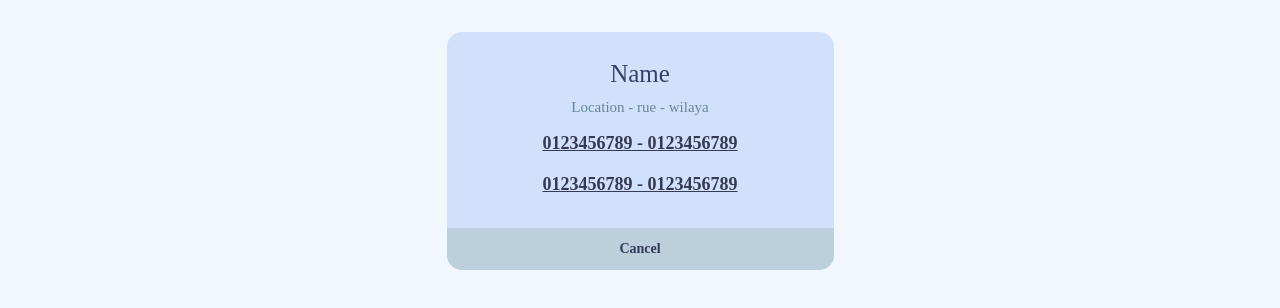
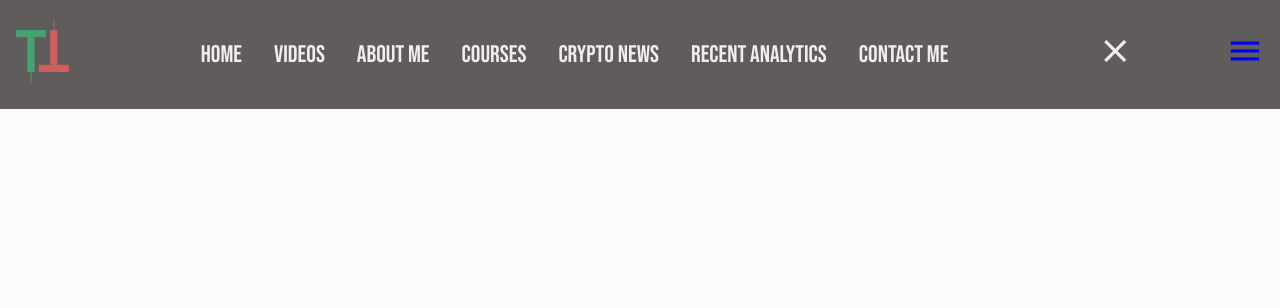
Before and after one commit to Aymendz46/tradertoks-frontend, a plain HTML site: page index.html in a window 1280 px wide. Drawn offline with Linux system fonts and the light colour scheme; a web font is replaced by a local one.

Commit message:
navbar + imgs

```diff
--- a/index.html
+++ b/index.html
@@ -8,9 +8,11 @@
 
     <link rel="preconnect" href="https://fonts.googleapis.com">
     <link rel="preconnect" href="https://fonts.gstatic.com" crossorigin>
-    <link href="https://fonts.googleapis.com/css2?family=Aldrich&display=swap" rel="stylesheet">
+    <link href="https://fonts.googleapis.com/css2?family=Poppins&display=swap" rel="stylesheet">
+    <link href="https://fonts.googleapis.com/icon?family=Material+Icons" rel="stylesheet">
+    <link href="https://fonts.googleapis.com/css2?family=Bebas+Neue&display=swap" rel="stylesheet">
 
-    <title>Bruh UI pls give oxygen i can't breathe</title>
+    <title>Trader Toks | Welcome!</title>
 
     <style>
 
@@ -22,21 +24,77 @@
 
       body
       {
-        font-family: "Aldrich", sans-serif;
-        background-color: #F2F6FF;
+        font-family: "Poppins", sans-serif;
+        background-color: #FBFBFB;
       }
 
-      .header-text h2
+      /* navigation background style */
+      nav
       {
-        font-family: Aldrich;
+        display: flex;
+        justify-content: space-between;
+        align-items: center;
+        padding: 1em;
+        background: rgba(80, 75, 75, 0.9);
+        backdrop-filter: blur(21px);
+      }
+
+      /* global style for lists*/
+
+      li
+      {
+        list-style: none;
+        margin: 1em;
+      }
+
+      /* global styles for links inside lists */
+
+      li a
+      {
+        text-decoration:  none;
+      }
+
+      /* links inside lists of the class .links style */
+
+      .links li a
+      {
+        font-family: Bebas Neue;
         font-style: normal;
         font-weight: normal;
-        font-size: 25px;
-        line-height: 24px;
-        margin-top: 30px;
-        text-align: center;
-        color: #354168;
+        font-size: 24px;
+        line-height: 29px;
+        color: #F2ECED;
       }
+
+      /* elements inside links class, style */
+
+      .links
+      {
+        display: flex;
+        justify-content: center;
+        z-index: 1000;
+        letter-spacing: 0em;
+        transition: top 1s ease-in-out;
+      }
+
+      li .active
+      {
+        font-weight: bold;
+      }
+
+      .icon.close
+      {
+        /*display: none;*/
+        z-index: 1111;
+        transition: all 1s ease-in-out;
+      }
+
+      .material-icons
+      {
+        font-size: 38px;
+      }
+
+      /* Card UI CSS (khati) */
 
       .card
       {
@@ -70,7 +128,7 @@
         background-color: #BBCFDC;
         border-radius: 0px 0px 15px 15px;
         border: none;
-        font-family: Aldrich;
+        font-family: Poppins;
         font-style: normal;
         font-weight: bold;
         font-size: 14px;
@@ -128,10 +186,41 @@
 
 
 
+
     </style>
   </head>
   <body>
-    <div class="wrapper">
+    <header>
+      <nav>
+        <a href="index.html"><img src="./imgs/Logo.svg" class="logo-link"></a>
+        <!--div class="overlay"></div-->
+        <ul class="links">
+          <li><a href="#" class="active">Home</a></li>
+          <li><a href="#">Videos</a></li>
+          <li><a href="#">About Me</a></li>
+          <li><a href="#">Courses</a></li>
+          <li><a href="#">Crypto News</a></li>
+          <li><a href="#">Recent Analytics</a></li>
+          <li><a href="#">Contact Me</a></li>
+        </ul>
+        <ul class="links">
+          <li><a href="javascript:void(0);" class="icon close" onclick="hideMenu()">
+         <span class="material-icons close">
+            close
+         </span></a>
+        </li>
+
+        </ul>
+
+        <a href="javascript:void(0);" class="icon open" onclick="displayMenu()">
+         <span class="material-icons">
+            menu
+         </span>
+        </a>
+        </a>
+      </nav>
+    </header>
+    <!--div class="wrapper">
       <div class="nigga">
         <div class="header-text">
         <h2>
@@ -157,6 +246,41 @@
         <button class="btn" href="#">Cancel</button>
       </div>
 
-    </div>
+    </div-->
+
+    <script type="text/javascript">
+
+        function displayMenu() {
+          var links = document.getElementsByClassName("links")[0];
+          var closeBtn = document.getElementsByClassName("close")[0];
+          var open = document.getElementsByClassName("open")[0];
+
+          if (links)
+          {
+            closeBtn.style.display = "block";
+            //links.style.transform = "translateY(0%)";
+            links.style.top = "0";
+            //links.classList.toggle("active");
+            open.style.display = "none";
+          }
+        }
+
+        function hideMenu()
+        {
+          var links = document.getElementsByClassName("links")[0];
+          var closeBtn = document.getElementsByClassName("icon close")[0];
+          var open = document.getElementsByClassName("icon open")[0];
+
+          if (links)
+          {
+            open.style.display = "block";
+            //links.style.transform = "translateY(-100%)";
+            links.style.top = "-100%";
+
+            //links.classList.toggle("active");
+            closeBtn.style.display = "none";
+          }
+        }
+      </script>
   </body>
 </html>
```
Also changed, not shown: imgs/Group 16.svg (added), imgs/Logo (1).png (added), imgs/Logo.svg (added).
